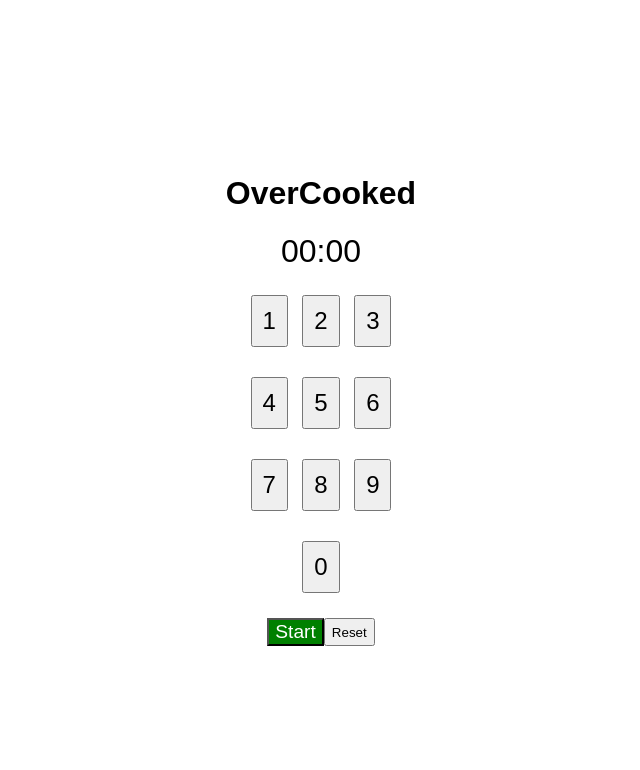
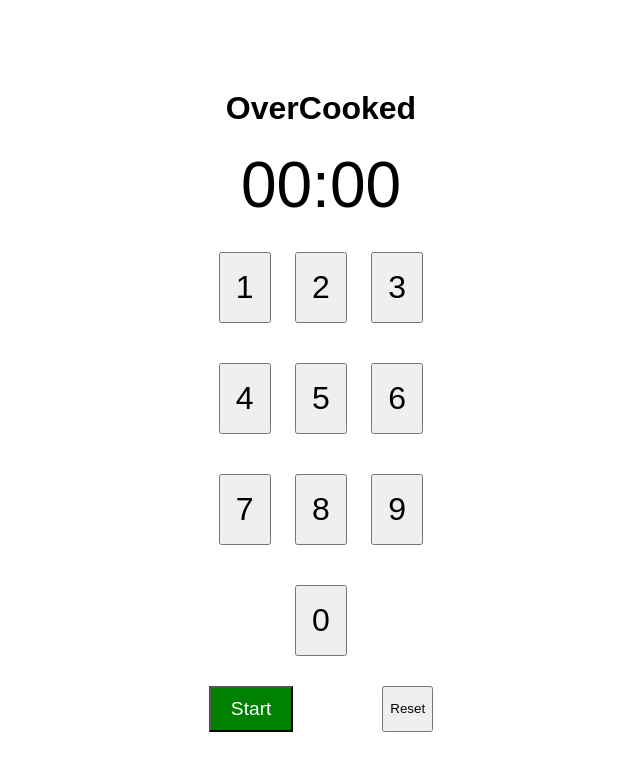
Before and after one commit to GrichaDA64/OverCooked, a plain HTML site: page index.html in a window 1280 px wide. Shown: the whole page, without its empty margins (319-959 px from the left). Drawn offline with Linux system fonts and the light colour scheme.

Commit message:
Update styles.css

```diff
--- a/styles.css
+++ b/styles.css
@@ -16,7 +16,7 @@
 }
 
 .timer {
-    font-size: 2em; /* Taille de police pour le cadran numérique */
+    font-size: 4em; /* Taille de police pour le cadran numérique */
     margin: 20px 0;
 }
 
@@ -26,21 +26,22 @@
 }
 
 .pad button {
-    font-size: 1.5em; /* Taille de police pour les boutons du pad */
-    padding: 10px; /* Ajoute un peu d'espace autour des boutons du pad */
+    font-size: 2em; /* Taille de police pour les boutons du pad */
+    padding: 15px; /* Ajoute un peu d'espace autour des boutons du pad */
     cursor: pointer;
-    margin: 5px; /* Espacement entre les boutons du pad */
+    margin: 10px; /* Espacement entre les boutons du pad */
 }
 
 .timer-controls {
     display: flex;
-    justify-content: center;
+    justify-content: space-between;
 }
 
 #startStopBtn {
     font-size: 1.2em; /* Taille de police pour les boutons Start et Reset */
     background-color: green;
     color: white;
+    padding: 10px 20px;
 }
 
 #startStopBtn.stop {
```
